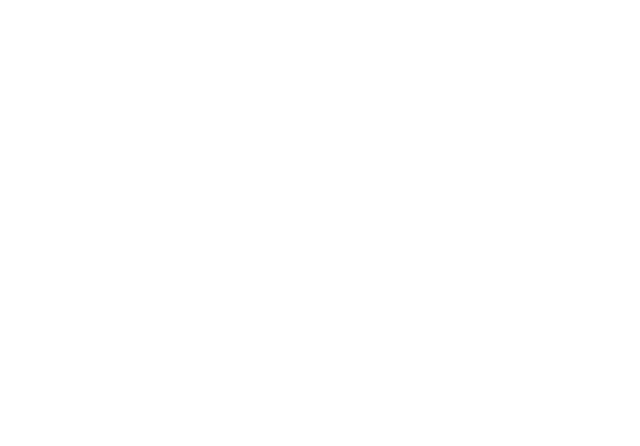
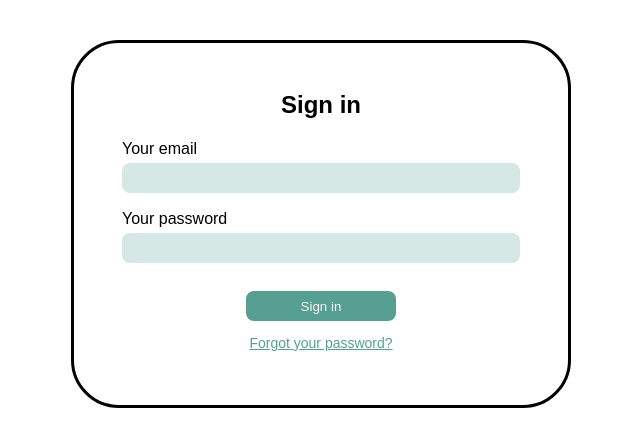
Before and after one commit to niklasschjoldager/ux-exam-project, a website: page index.html in a window 1280 px wide. Shown: the whole page, without its empty margins (319-959 px from the left). Drawn offline with Linux system fonts and the light colour scheme; a web font is replaced by a local one.

Commit message:
sign up/in modals

```diff
--- a/index.html
+++ b/index.html
@@ -8,10 +8,47 @@
         <title>Cooklish | Home</title>
         <link rel="preconnect" href="https://fonts.googleapis.com" />
         <link rel="preconnect" href="https://fonts.gstatic.com" crossorigin />
-    <link
-      href="https://fonts.googleapis.com/css2?family=Palanquin:wght@400;600;700&family=Yeseva+One&display=swap"
-      rel="stylesheet"
-    />
+        <link href="https://fonts.googleapis.com/css2?family=Palanquin:wght@400;600;700&family=Yeseva+One&display=swap" rel="stylesheet"/>
     </head>
-  <body></body>
+    <body>
+        <dialog class="sign-up modal">
+            <h2 class="modal__title">Sign Up</h2>
+            <form class="modal__form" method="dialog">
+
+                <label class="modal__label">Your name
+                  <input class="modal__input" type="text" />
+                </label>
+
+                <label class="modal__label">Your email
+                  <input class="modal__input" type="email" />
+                </label>
+
+                <label class="modal__label">Your password
+                  <input class="modal__input" type="password" />
+                </label>
+
+                <label class="modal__label">Your profile image
+                  <input class="modal__input file-input" type="file" accept="image/*" />
+                </label>
+
+                <button class="modal__button" type="submit">Sign up</button>
+            </form>
+        </dialog>
+        <dialog open class="sign-in modal">
+            <h2 class="modal__title">Sign in</h2>
+            <form class="modal__form" method="dialog">
+
+                <label class="modal__label">Your email
+                  <input class="modal__input" type="email" />
+                </label>
+
+                <label class="modal__label">Your password
+                  <input class="modal__input" type="password" />
+                </label>
+
+                <button class="modal__button" type="submit">Sign in</button>
+                <a class="modal__forgot" href="/">Forgot your password?</a>
+            </form>
+        </dialog>
+    </body>
 </html>
--- a/sass/abstracts/_variables.scss
+++ b/sass/abstracts/_variables.scss
@@ -32,6 +32,9 @@ $space-2xl: 2.5rem;
 $space-3xl: 3rem;
 $space-4xl: 4rem;
 
+$border-radius-sm: .5rem;
+$border-radius-bg: 3rem;
+
 $max-width: 1280px;
 
 $font-body: "Palanquin", sans-serif;
--- /dev/null
+++ b/sass/layout/_modal.scss
@@ -0,0 +1,72 @@
+@use "../abstracts/variables" as vars;
+
+.modal{
+    width: 80%;
+    max-width: 500px;
+    margin: vars.$space-2xl auto;
+    padding: vars.$space-3xl;
+    border-radius: vars.$border-radius-bg;
+    &__title{
+        text-align: center;
+    }
+
+    &__form{
+        display: flex;
+        flex-direction: column;
+    }
+
+    &__label{
+        display: flex;
+        flex-direction: column;
+        margin-bottom: vars.$space-sm;
+    }
+
+    &__input{
+        height: 30px;
+        padding: vars.$space-sm;
+        border-radius: vars.$border-radius-sm;
+        border: none;
+        background-color: vars.$color-secondary;
+        outline: none;
+        transition: .2s;
+        &:focus{
+            border: 2px solid vars.$color-primary;
+        }
+
+        &.file-input{
+            background-color: transparent;
+            padding: vars.$space-xs;
+            cursor: pointer;
+            &:focus{
+                border: none;
+            }
+        }
+    }
+
+    &__button{
+        width: 150px;
+        height: 30px;
+        margin-top: vars.$space-md;
+        align-self: center;
+        cursor: pointer;
+        background-color: vars.$color-primary;
+        border: none;
+        color: vars.$color-light;
+        border-radius: vars.$border-radius-sm;
+        transition: .2s;
+        &:hover{
+            background-color: #4a897f;
+        }
+    }
+
+    &__forgot{
+        margin-top: vars.$space-xs;
+        font-size: vars.$text-sm;
+        text-align: center;
+        color: vars.$color-primary;
+    }
+}
+
+.modal::backdrop {
+    background: rgb(0 0 0 / 0.4);
+  }
--- a/sass/layout/index.scss
+++ b/sass/layout/index.scss
@@ -2,3 +2,4 @@
 @forward "forms";
 @forward "navigation";
 @forward "layout";
+@forward "modal";
```
Also changed, not shown: css/index.css, 1 other file. Lines whose indentation alone changed are shown as unchanged.
